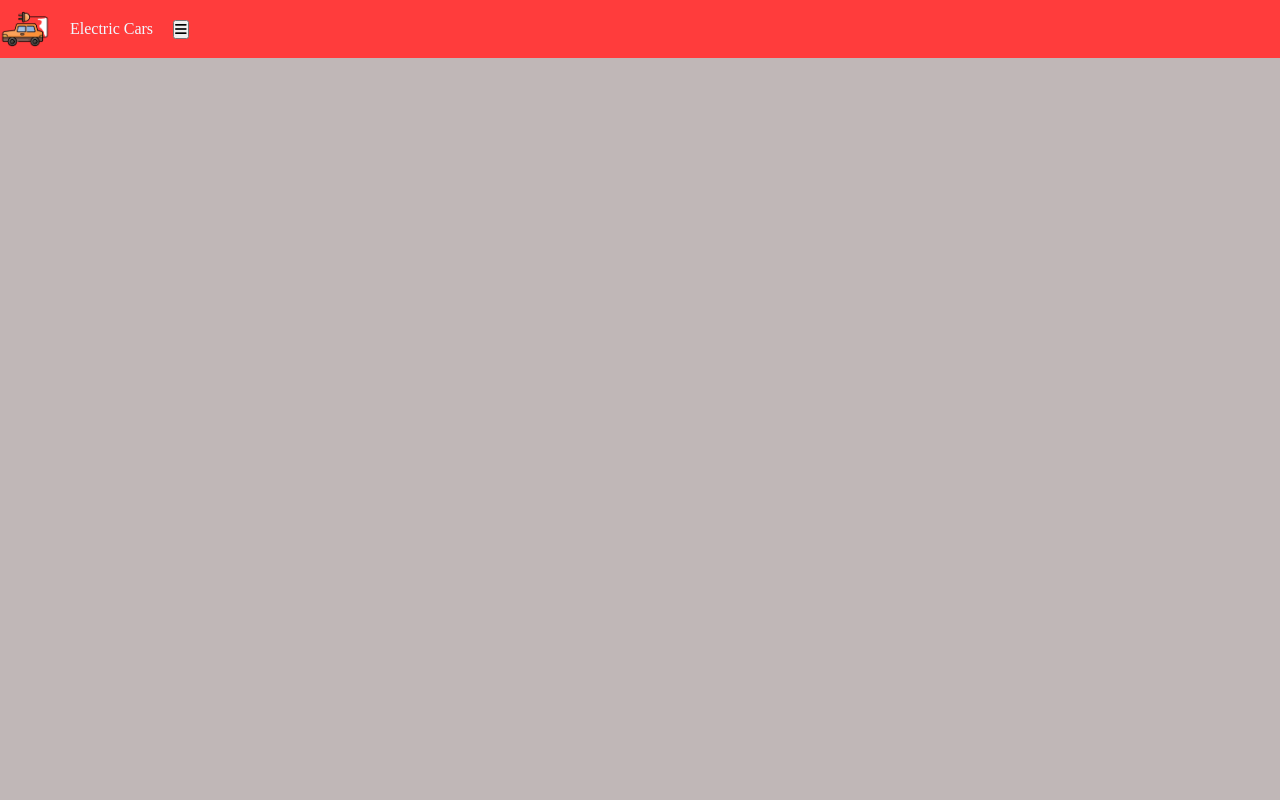
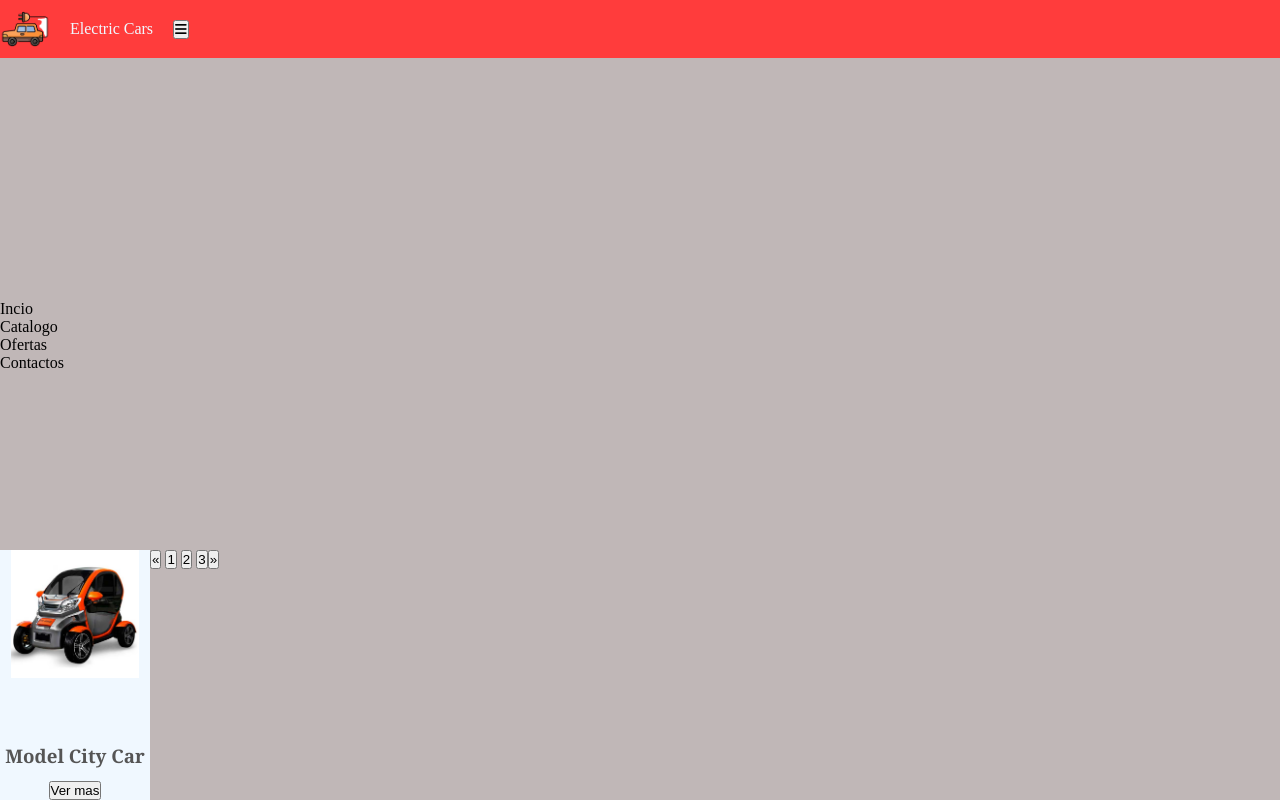
Before and after one commit to SashaNathy/ElectricCarStore, a plain HTML site: page assets/index.html in a window 1280 px wide. Drawn offline with Linux system fonts and the light colour scheme.

Commit message:
Agrega navbar y sidebar

```diff
--- a/assets/css/style.css
+++ b/assets/css/style.css
@@ -5,17 +5,15 @@
 }
 
 .body {
-    display: grid;
-    grid-template-areas:
-    'header header header header'
-		'sidebar main main main'
-		'footer footer footer footer';
-        background-color: rgb(192, 183, 183);
-        grid-template-rows: 300px 1frpx 100px;
-        grid-template-columns: 150px 1fr;
-     min-height: 100vh;
-
-
+   display: grid;
+  grid-template-areas:
+    "header"
+    "main"
+    "sidebar"
+    "footer";
+  grid-template-columns: 1fr;
+  min-height: 100vh;
+  background-color: rgb(192, 183, 183);
 }
 
 .header {
@@ -46,14 +44,115 @@ height: 50px;
 .nav_img img {
 }
 
+.btn_icon {
+display: flex;
+justify-content: right;
+
+}
+
+.btn_i {
+}
+
 .sidebar {
     grid-area: sidebar;
+display: flex;
+flex-direction: column;
+align-items: center;
+padding: 20px 10px;
+}
+
+.container {
+display: flex;
+flex-direction: column;
+gap: 20px;
 }
 
 .main {
-    grid-area: main;
+     grid-area: main;
+    padding: 20px;
+    display: grid;
+    gap: 20px;
+	grid-template-columns: repeat(auto-fill, minmax(300px, 1fr));
+    grid-auto-rows: 500px;
+}
+
+.card {
+    width: 100%;
+    height: 100%;
+    display: flex;
+    flex-flow: column nowrap;
+    justify-content: center;
+    overflow: hidden;
+    position: relative;
+    background-color: aliceblue;
+    object-fit: cover;
+    box-sizing: border-box;
+}
+
+.card_img{
+height: 51%;
+}
+
+.card_img img {
+    width: 100%;
+    height: 100%;
+    object-fit: contain;
+
+}
+
+.card_text {
+    height: 30%;
+    display: flex;
+    flex-direction: column;
+    justify-content: center;
+    align-items: center;
+    gap: 10px;
+    padding-top: 52px;
+      color: #555;
+}
+
+h3 span {
+  color: #555;
+  font-family: 'Georgia', serif;
+}
+
+.card_btn {
+    width: 100%;
+    height: 10%;
+    display: flex;
+    justify-content: center;
+    align-items: center;
+
+}
+
+.btn {
+   width: 350px;
+  padding: 20px;
+  background-color: rgb(197, 26, 197);
+  color: aliceblue;
+   border: none;
+  outline: none;
+   cursor: pointer;
+     font-family: 'Georgia', serif;
+font-size: medium;
+margin-top: 40px;
 }
 
 .footer {
     grid-area: footer;
 }
+
+
+
+
+
+@media (min-width: 768px) {
+  .body {
+    grid-template-areas:
+      "header header header header"
+      "sidebar main main main"
+      "footer footer footer footer";
+    grid-template-columns: 150px 1fr;
+    grid-template-rows: 300px 1fr 100px;
+  }
+}
--- a/assets/index.html
+++ b/assets/index.html
@@ -16,15 +16,43 @@
         <nav class="navbar_tittle">
           <img class="nav_img" src="./imgs/logocar.png" alt="logo carro" />
           <p>Electric Cars</p>
-          <button class="btn">
-            <i class="fa-solid fa-bars"></i>
-          </button>
+          <div class="btn_icon">
+            <button class="btn_i">
+              <i class="fa-solid fa-bars"></i>
+            </button>
+          </div>
         </nav>
       </div>
     </header>
-    <aside class="aside"></aside>
+    <aside class="aside">
+      <div class="container">
+        <div class="categories">
+          <p>Incio</p>
+          <p>Catalogo</p>
+          <p>Ofertas</p>
+          <p>Contactos</p>
+        </div>
+      </div>
+    </aside>
     <main class="main"></main>
-
+    <div class="card">
+      <figure class="card_img">
+        <img src="./imgs/imagencarro.jpg" alt="imagen carro" />
+      </figure>
+      <div class="card_text">
+        <h3><span>Model City Car</span></h3>
+      </div>
+      <div class="card_btn">
+        <button class="btn_car">Ver mas</button>
+      </div>
+    </div>
+    <div class="pagination">
+      <button>«</button>
+      <button>1</button>
+      <button>2</button>
+      <button>3</button
+      ><button>»</button>
+    </div>
     <footer class="footer"></footer>
   </body>
 </html>
```
